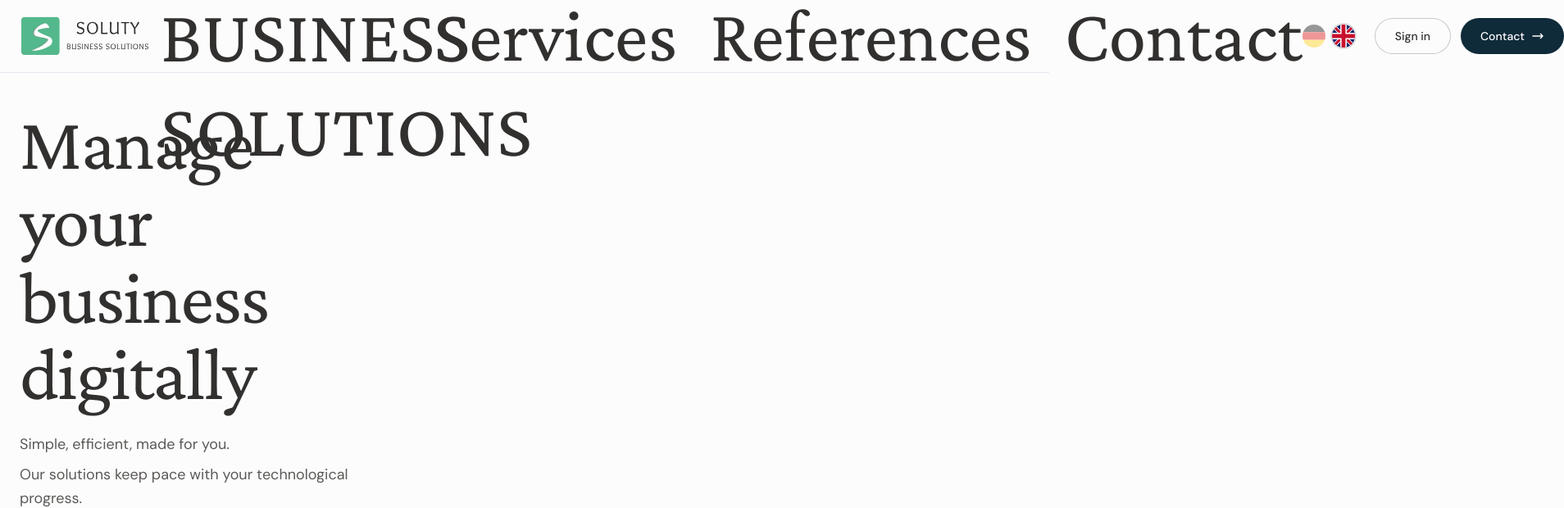
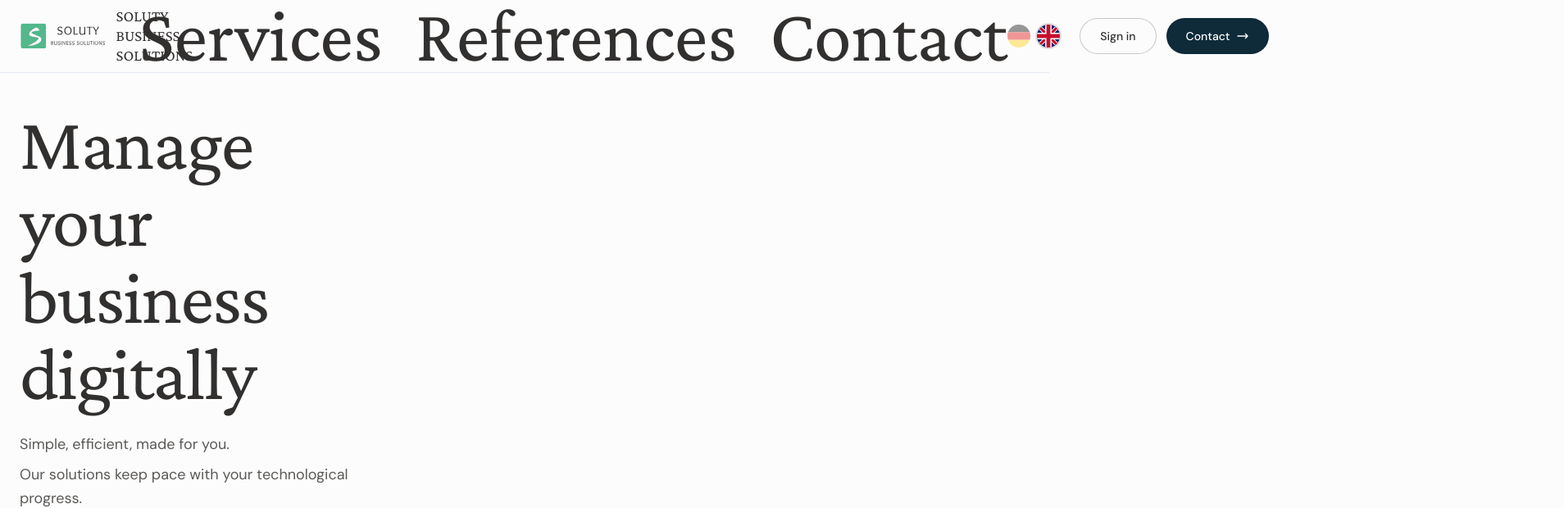
Before and after one commit to zaferkucuk/soluty-website, a Next.js app: page /en in a window 1280 px wide. Shown: the top 620 px of the page at 82% size, 1908 px wide, since content can reach past the window. Built offline with nearby package versions, Linux system fonts and the light colour scheme.

Commit message:
style: Logo text back to 19px

```diff
--- a/app/[locale]/components/Header/Logo.tsx
+++ b/app/[locale]/components/Header/Logo.tsx
@@ -22,12 +22,11 @@ export function Logo() {
         className="h-14 md:h-16 w-auto"
         priority
       />
-      {/* Two-line text — temporarily 92px for font comparison test */}
       <div className="flex flex-col leading-tight">
         <span
           style={{
             fontFamily: "'Crimson Pro', Georgia, 'Times New Roman', serif",
-            fontSize: '92px',
+            fontSize: '19px',
             fontWeight: 400,
             color: '#32302F',
           }}
@@ -37,7 +36,7 @@ export function Logo() {
         <span
           style={{
             fontFamily: "'Crimson Pro', Georgia, 'Times New Roman', serif",
-            fontSize: '92px',
+            fontSize: '19px',
             fontWeight: 400,
             color: '#32302F',
           }}
```
